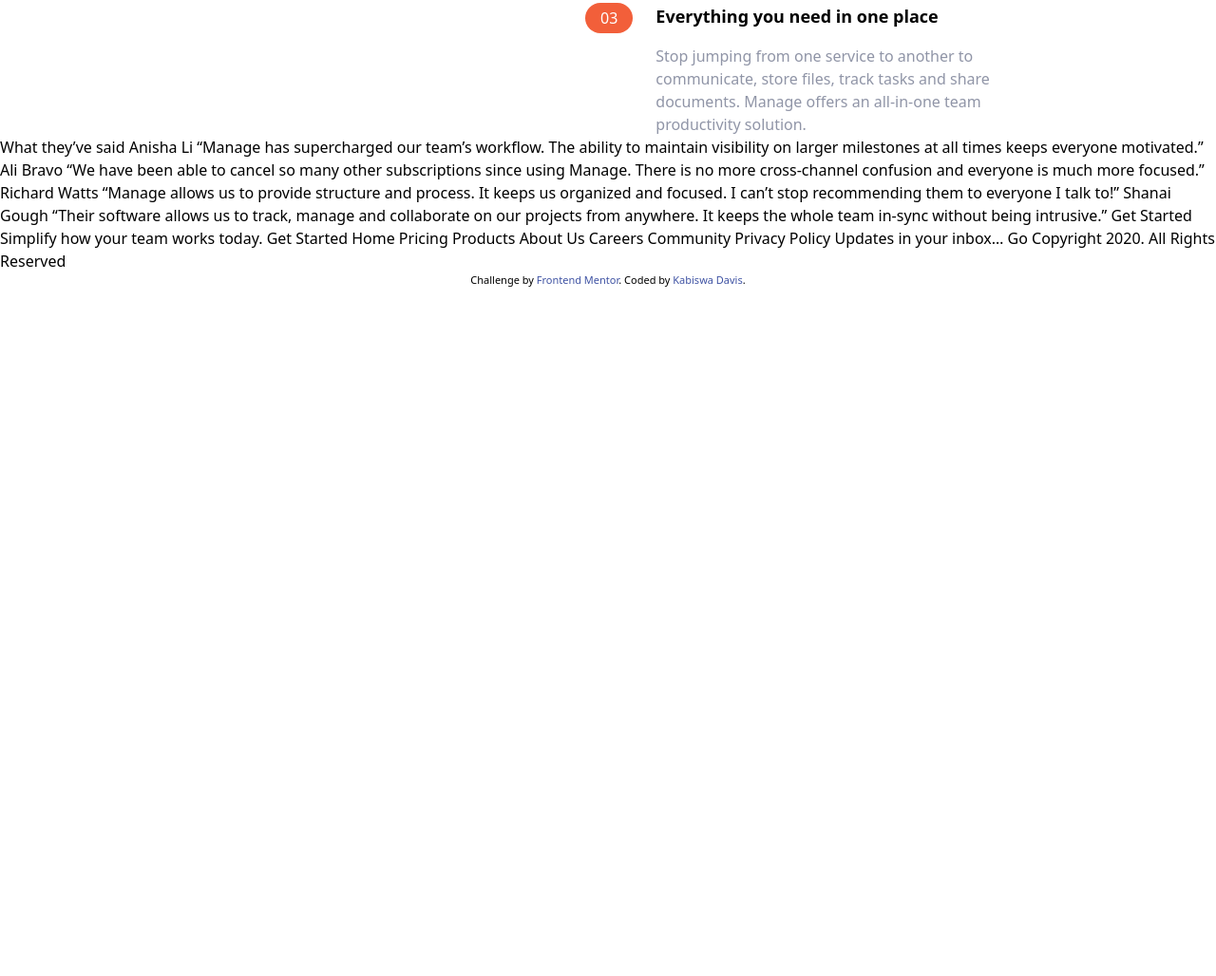
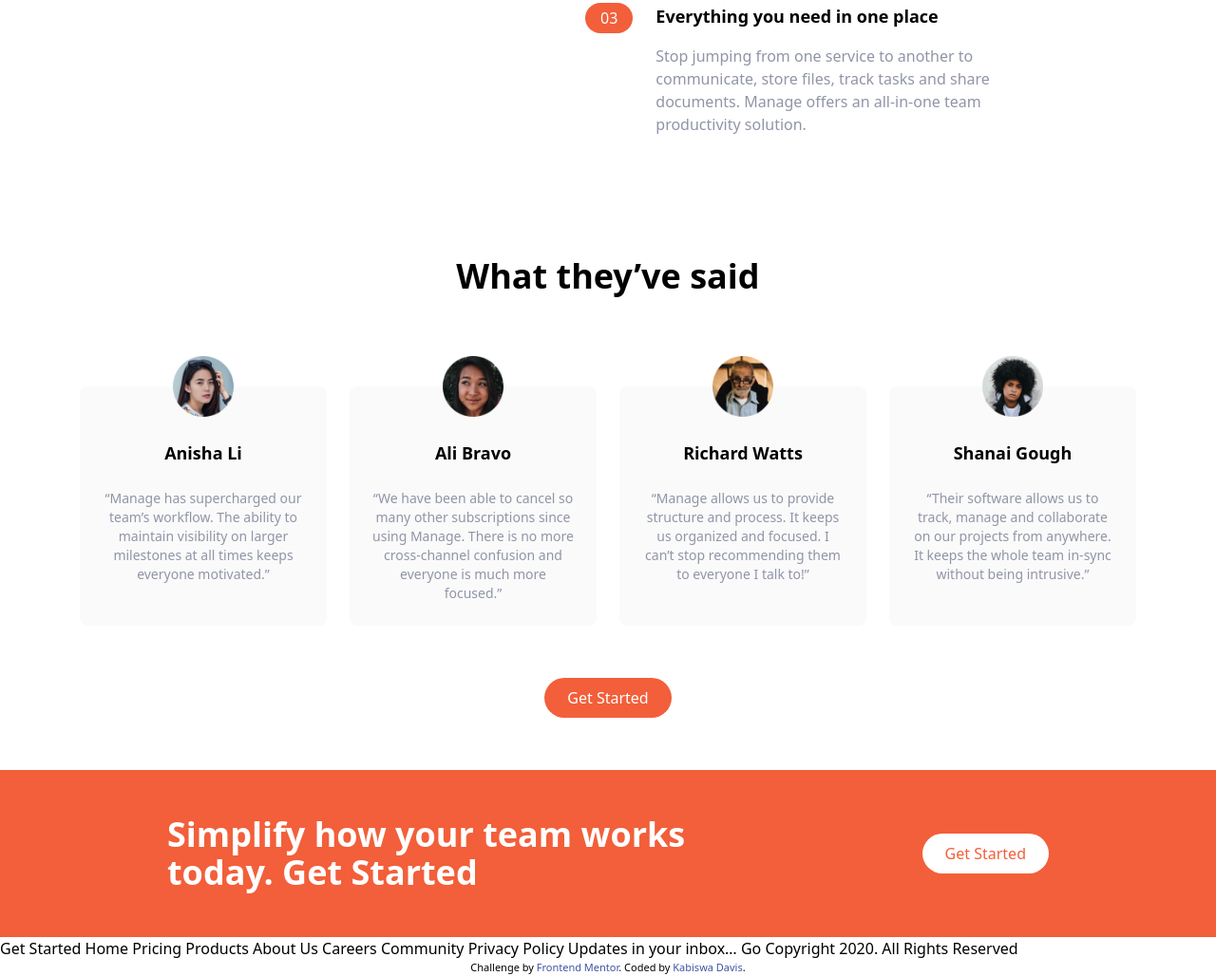
Before and after one commit to Dkabiswa/manage-landing-page, a website: page index.html in a window 1280 px wide. Shown: the part 997-2025 px from the top of the page at 95% size. Before the commit the page ends 1301 px from the top, so only its background shows below. Drawn offline with Linux system fonts and the light colour scheme.

Commit message:
testimonials and cta section

```diff
--- a/index.html
+++ b/index.html
@@ -44,7 +44,7 @@
             Manage makes it simple for software teams to plan day-to-day tasks while keeping the larger team goals in view.
           </p>
           <div class="flex justify-center md:justify-start">
-            <a href="#" class="hidden md:block py-2.5 px-6 text-white bg-brightRed rounded-full baseline hover:bg-brightRedLight">Get Started</a>
+            <a href="#" class="block py-2.5 px-6 text-white bg-brightRed rounded-full baseline hover:bg-brightRedLight">Get Started</a>
           </div>
         </div>
         <div class="md:w-1/2">
@@ -141,6 +141,65 @@
     </div>
   </section>
 
+  <!-- Testimonials -->
+  <section id="testimonials">
+    <div class="max-w-6xl px-5 mx-auto mt-32 text-center">
+      <h2 class="text-4xl font-bold text-cnter">
+        What they’ve said
+      </h2>
+      <div class="flex flex-col mt-24 md:flex-row md:space-x-6">
+        <div class="flex flex-col items-center p-6 space-y-6 rounded-lg bg-veryLightGray md:w-1/4">
+          <img src="images/avatar-anisha.png" alt="" class="w-16 -mt-14">
+          <h5 class="text-lg font-bold">Anisha Li</h5>
+          <p class="text-sm text-darkGrayishBlue">
+            “Manage has supercharged our team’s workflow. The ability to maintain
+            visibility on larger milestones at all times keeps everyone motivated.”
+          </p>
+        </div>
+        <div class="hidden md:flex flex-col items-center p-6 space-y-6 rounded-lg bg-veryLightGray md:w-1/4">
+          <img src="images/avatar-ali.png" alt="" class="w-16 -mt-14">
+          <h5 class="text-lg font-bold">Ali Bravo</h5>
+          <p class="text-sm text-darkGrayishBlue">
+            “We have been able to cancel so many other subscriptions since using
+            Manage. There is no more cross-channel confusion and everyone is much
+            more focused.”
+          </p>
+        </div>
+        <div class="hidden md:flex flex-col items-center p-6 space-y-6 rounded-lg bg-veryLightGray md:w-1/4">
+          <img src="images/avatar-richard.png" alt="" class="w-16 -mt-14">
+          <h5 class="text-lg font-bold">Richard Watts</h5>
+          <p class="text-sm text-darkGrayishBlue">
+            “Manage allows us to provide structure and process. It keeps us organized
+            and focused. I can’t stop recommending them to everyone I talk to!”
+          </p>
+        </div>
+        <div class="hidden md:flex flex-col items-center p-6 space-y-6 rounded-lg bg-veryLightGray md:w-1/4">
+          <img src="images/avatar-shanai.png" alt="" class="w-16 -mt-14">
+          <h5 class="text-lg font-bold">Shanai Gough</h5>
+          <p class="text-sm text-darkGrayishBlue">
+            “Their software allows us to track, manage and collaborate on our projects
+            from anywhere. It keeps the whole team in-sync without being intrusive.”
+          </p>
+        </div>
+      </div>
+      <div class="my-16">
+        <a href="#" class="py-2.5 px-6 text-white bg-brightRed rounded-full baseline hover:bg-brightRedLight">Get Started</a>
+      </div>
+    </div>
+  </section>
+
+  <!-- CTA  -->
+  <section id="cta" class="bg-brightRed">
+    <div class="flex container flex-col items-center justify-between px-6 py-24 mx-auto space-y-12 md:py-12 md:flex-row md:space-y-0">
+      <h2 class="text-5xl font-bold leading-tight text-center text-white md:text-4xl md:max-w-xl md:text-left">
+Simplify how your team works today.
+  Get Started
+      </h2>
+      <div>
+        <a href="#" class="py-2.5 px-6 text-brightRed bg-white rounded-full baseline hover:bg-gray-300">Get Started</a>
+      </div>
+    </div>
+  </section>
 
 
 
@@ -153,31 +212,9 @@
 
 
 
+  Get Started
 
 
-  What they’ve said
-
-  Anisha Li
-  “Manage has supercharged our team’s workflow. The ability to maintain
-  visibility on larger milestones at all times keeps everyone motivated.”
-
-  Ali Bravo
-  “We have been able to cancel so many other subscriptions since using
-  Manage. There is no more cross-channel confusion and everyone is much
-  more focused.”
-
-  Richard Watts
-  “Manage allows us to provide structure and process. It keeps us organized
-  and focused. I can’t stop recommending them to everyone I talk to!”
-
-  Shanai Gough
-  “Their software allows us to track, manage and collaborate on our projects
-  from anywhere. It keeps the whole team in-sync without being intrusive.”
-
-  Get Started
-
-  Simplify how your team works today.
-  Get Started
 
   Home
   Pricing
```
Also changed, not shown: css/main.css.
